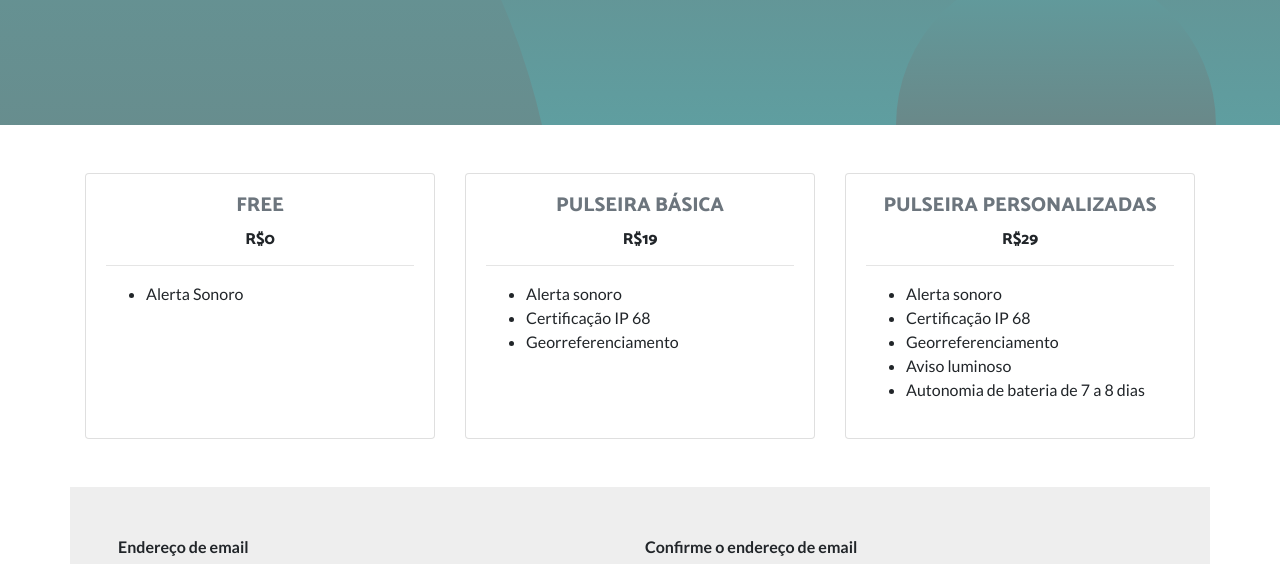
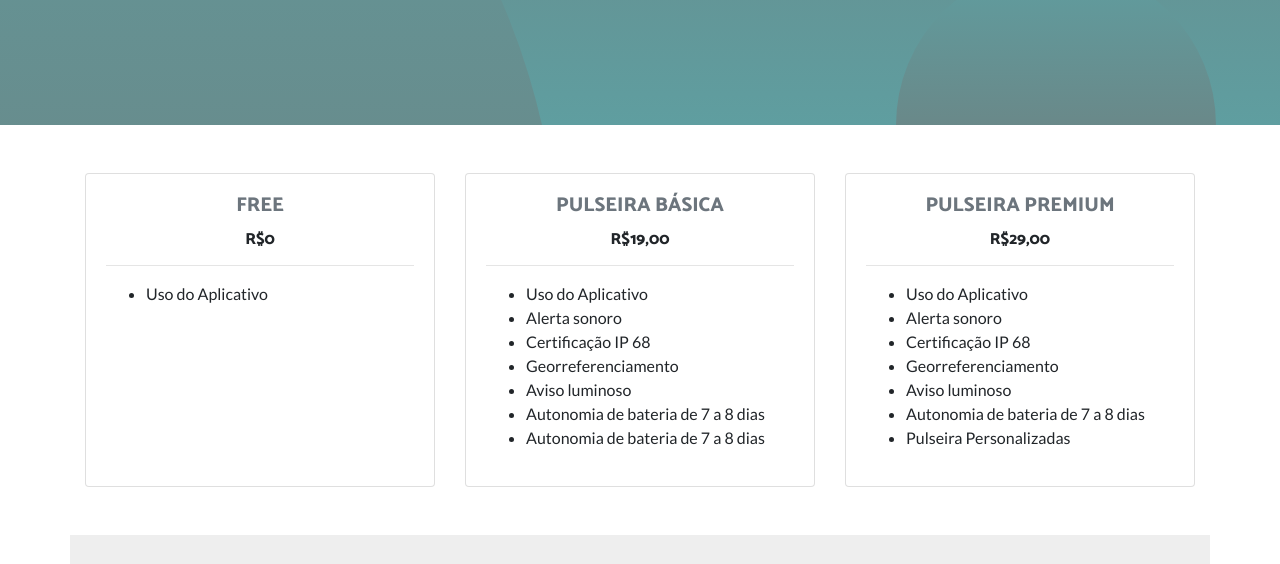
Before and after one commit to RenatoGalindo/preVendaNode, a website: page public/index.html in a window 1280 px wide. Shown: the part 564-1128 px from the top of the page. Drawn offline with Linux system fonts and the light colour scheme.

Commit message:
alteraçao no tema preço

```diff
--- a/public/index.html
+++ b/public/index.html
@@ -80,10 +80,12 @@
               <h6 class="card-price text-center">R$0<span class="period"></span></h6>
               <hr>
               <ul class="fa-ul">
-                <li><span class="fa-li"><i class="fas fa-check"></i></span>Alerta Sonoro</li>
+                <li><span class="fa-li"><i class="fas fa-check"></i></span>Uso do Aplicativo</li>
                 <li class="text-muted-card"><span class="fa-li"><i class="fas fa-times"></i></span>Certificação IP 68</li>
                 <li class="text-muted-card"><span class="fa-li"><i class="fas fa-times"></i></span>Georreferenciamento</li>
                 <li class="text-muted-card"><span class="fa-li"><i class="fas fa-times"></i></span>Aviso luminoso</li>
+                <li class="text-muted-card"><span class="fa-li"><i class="fas fa-times"></i></span>Autonomia de bateria de 7 a 8 dias</li>
+                <li class="text-muted-card"><span class="fa-li"><i class="fas fa-times"></i></span>Autonomia de bateria de 7 a 8 dias</li>
                 <li class="text-muted-card"><span class="fa-li"><i class="fas fa-times"></i></span>Autonomia de bateria de 7 a 8 dias</li>
 
               </ul>
@@ -96,14 +98,16 @@
           <div class="card mb-5 mb-lg-0">
             <div class="card-body">
               <h5 class="card-title text-muted text-uppercase text-center">Pulseira Básica</h5>
-              <h6 class="card-price text-center">R$19<span class="period"></span></h6>
+              <h6 class="card-price text-center">R$19,00<span class="period"></span></h6>
               <hr>
               <ul class="fa-ul">
+                <li><span class="fa-li"><i class="fas fa-check"></i></span>Uso do Aplicativo</li>
                 <li><span class="fa-li"><i class="fas fa-check"></i></span>Alerta sonoro</li>
                 <li><span class="fa-li"><i class="fas fa-check"></i></span>Certificação IP 68</li>
                 <li><span class="fa-li"><i class="fas fa-check"></i></span>Georreferenciamento</li>
-                <li class="text-muted-card"><span class="fa-li"><i class="fas fa-times"></i></span>Aviso luminoso</li>
-                <li class="text-muted-card"><span class="fa-li"><i class="fas fa-times"></i></span>Autonomia de bateria de 7 a 8 dias</li>
+                <li><span class="fa-li"><i class="fas fa-check"></i></span>Aviso luminoso</li>
+                <li><span class="fa-li"><i class="fas fa-check"></i></span>Autonomia de bateria de 7 a 8 dias</li>
+                <li><span class="fa-li"><i class="fas fa-check"></i></span>Autonomia de bateria de 7 a 8 dias</li>
 
               </ul>
 
@@ -114,15 +118,17 @@
         <div class="col-lg-4">
           <div class="card">
             <div class="card-body">
-              <h5 class="card-title text-muted text-uppercase text-center">Pulseira Personalizadas</h5>
-              <h6 class="card-price text-center">R$29<span class="period"></span></h6>
+              <h5 class="card-title text-muted text-uppercase text-center">Pulseira Premium</h5>
+              <h6 class="card-price text-center">R$29,00<span class="period"></span></h6>
               <hr>
               <ul class="fa-ul">
+                <li><span class="fa-li"><i class="fas fa-check"></i></span>Uso do Aplicativo</li>
                 <li><span class="fa-li"><i class="fas fa-check"></i></span>Alerta sonoro</li>
                 <li><span class="fa-li"><i class="fas fa-check"></i></span>Certificação IP 68</li>
                 <li><span class="fa-li"><i class="fas fa-check"></i></span>Georreferenciamento</li>
                 <li><span class="fa-li"><i class="fas fa-check"></i></span>Aviso luminoso</li>
                 <li><span class="fa-li"><i class="fas fa-check"></i></span>Autonomia de bateria de 7 a 8 dias</li>
+                <li><span class="fa-li"><i class="fas fa-check"></i></span>Pulseira Personalizadas</li>
 
 
               </ul>
```
